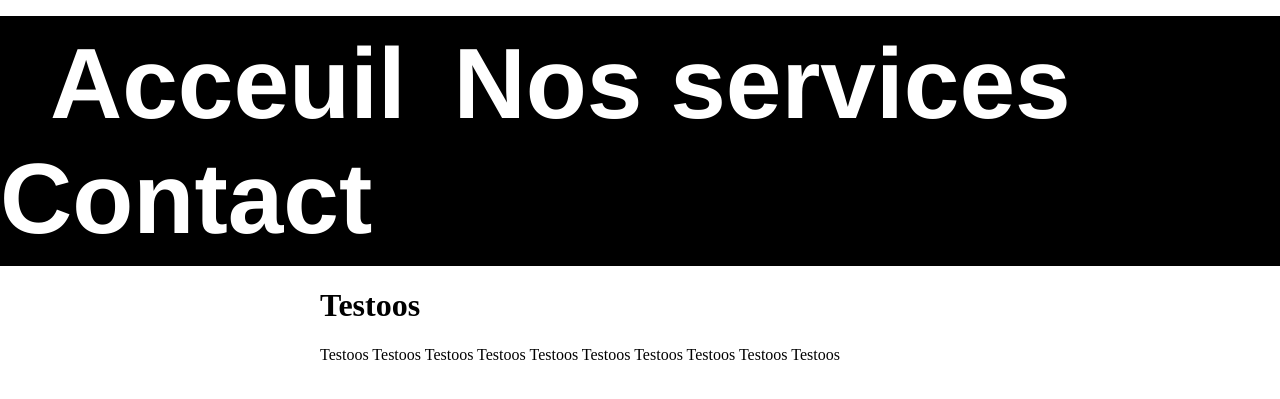
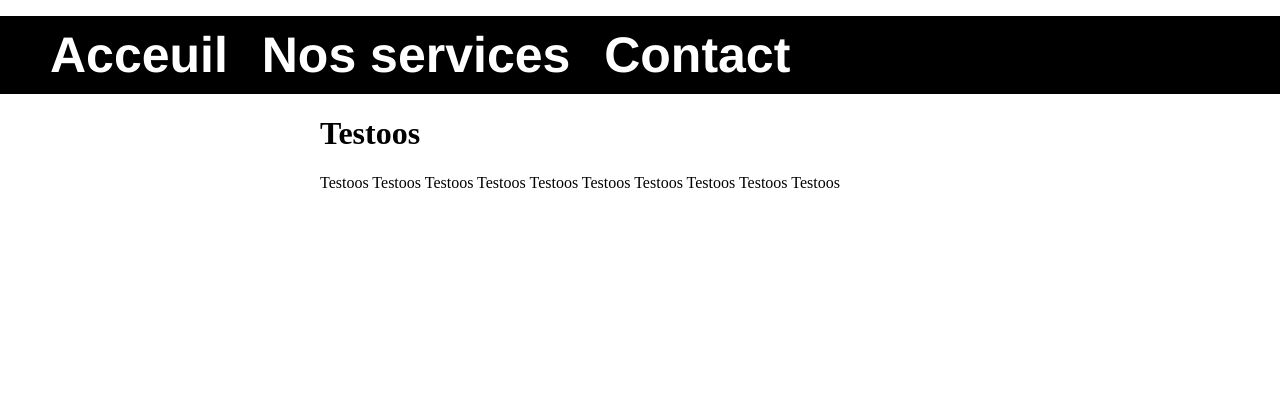
Before and after one commit to BobRendal/BobRendal.github.io, a Jekyll site: the page built from index.html, in a window 1280 px wide. Shown: the top 399 px of the page. Built offline with Jekyll 4.4.1, drawn with Linux system fonts in a browser that asks for light colours.

Commit message:
Update main.css

```diff
--- a/css/main.css
+++ b/css/main.css
@@ -27,7 +27,7 @@ nav ul li, footer ul li {
   padding: 10px 0; /* For clarity */
   margin: 0px;
   color: #FFFFFF;
-  font-size: 100px ;
+  font-size: 50px ;
 }
 
 a {
```
